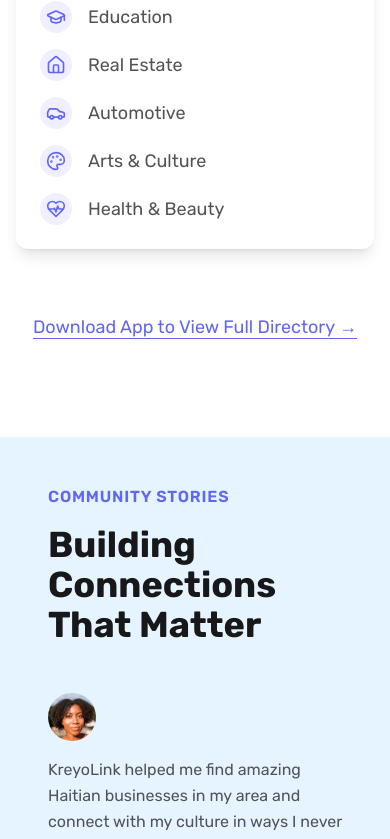
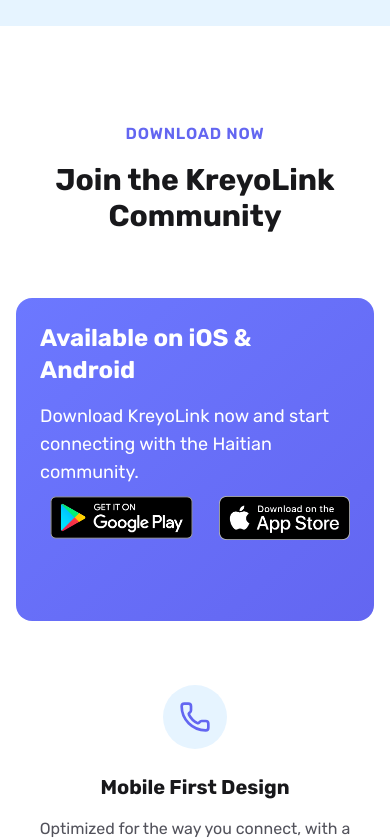
Before and after one commit to supertrens/Kreyolink-landing-page, a Next.js app: page / in a window 390 px wide. Shown: the part 5838-6677 px from the top of the page. Built offline with nearby package versions, Linux system fonts and the light colour scheme.

Commit message:
code: fix android download link

```diff
--- a/src/app/page.tsx
+++ b/src/app/page.tsx
@@ -9,7 +9,7 @@
     <main className="overflow-x-hidden">
       <Hero />
       <Features />
-      <Directory />
+      {/* <Directory /> */}
       <Testimonials />
       <DownloadCTA />
     </main>
--- a/src/components/DownloadCTA.tsx
+++ b/src/components/DownloadCTA.tsx
@@ -61,20 +61,21 @@
         </div>
 
         <div className="bg-gradient-to-br from-[#6C78FF] to-[#6366f1] rounded-2xl overflow-hidden mb-16">
-          <div className="p-8 md:p-16 text-white">
+          <div className="p-6 md:p-16 text-white">
             <div className="max-w-4xl mx-auto">
               {/* Android Section */}
               <div className="mb-12">
                 <h3 className="text-2xl md:text-3xl font-bold mb-4">
-                  Available on Android
+                  Available on iOS & Android
                 </h3>
-                <p className="text-lg mb-8">
-                  Download KreyoLink now on Android and start connecting with
-                  the Haitian community.
+                <p className="text-lg">
+                  Download KreyoLink now and start connecting with the Haitian
+                  community.
                 </p>
 
+                <div className="flex gap-4 items-center">
                   <a
-                  href="https://play.google.com/store/apps/details?id=com.kreyolink"
+                    href="https://play.google.com/store/apps/details?id=com.kreyolink.api"
                     target="_blank"
                     rel="noopener noreferrer"
                     className="inline-block transition-transform hover:-translate-y-1"
@@ -82,80 +83,27 @@
                     <Image
                       src="/img/logos/play-store.png"
                       alt="Get it on Google Play"
+                      width={250}
+                      height={40}
+                      // className="aspect-square object-contain"
+                    />
+                  </a>
+
+                  <a
+                    href="https://play.google.com/store/apps/details?id=com.kreyolink.api"
+                    target="_blank"
+                    rel="noopener noreferrer"
+                    className="inline-block transition-transform hover:-translate-y-1"
+                  >
+                    <Image
+                      src="/img/logos/app-store.png"
+                      alt="Get it on APP Store"
                       width={200}
-                    height={60}
-                    className="h-20 w-auto"
+                      height={40}
+                      // className="aspect-square object-contain"
                     />
                   </a>
                 </div>
-
-              {/* iOS Waitlist Section */}
-              <div className="pt-12 border-t border-white/10">
-                <h3 className="text-2xl md:text-3xl font-bold mb-4">
-                  iOS Coming Soon
-                </h3>
-                <p className="text-lg mb-8">
-                  Sign up to be notified when we launch on iOS and receive
-                  exclusive early access benefits!
-                </p>
-
-                <form action={() => {}} className="grid sm:grid-cols-2 gap-6">
-                  <div>
-                    <label
-                      htmlFor="full-name"
-                      className="block text-sm font-medium mb-2"
-                    >
-                      Full Name
-                    </label>
-                    <input
-                      type="text"
-                      id="full-name"
-                      name="full-name"
-                      placeholder="John Smith"
-                      required
-                      className="w-full px-4 py-3 rounded-lg bg-white/10 border border-white/20 text-white placeholder-white/60 focus:outline-none focus:ring-2 focus:ring-white/50"
-                    />
-                  </div>
-                  <div>
-                    <label
-                      htmlFor="email"
-                      className="block text-sm font-medium mb-2"
-                    >
-                      Email Address
-                    </label>
-                    <input
-                      type="email"
-                      id="email"
-                      name="email"
-                      placeholder="me@example.com"
-                      required
-                      className="w-full px-4 py-3 rounded-lg bg-white/10 border border-white/20 text-white placeholder-white/60 focus:outline-none focus:ring-2 focus:ring-white/50"
-                    />
-                  </div>
-                  <button
-                    type="submit"
-                    // disabled={formStatus === "submitting"}
-                    className="sm:col-span-2 bg-white text-[#6366f1] hover:bg-white/90 disabled:bg-white/70 font-semibold py-3 px-6 rounded-lg transition-colors"
-                  >
-                    Notify Me
-                    {/* {formStatus === "submitting"
-                      ? "Submitting..."
-                      : "Notify Me"} */}
-                  </button>
-
-                  {/* Form Status Messages */}
-                  {/* {formStatus === "success" && (
-                    <div className="sm:col-span-2 text-green-300 text-center">
-                      Thanks for joining the waitlist! We'll notify you when iOS
-                      launches.
-                    </div>
-                  )} */}
-                  {/* {formStatus === "error" && (
-                    <div className="sm:col-span-2 text-red-300 text-center">
-                      {errorMessage}
-                    </div>
-                  )} */}
-                </form>
               </div>
             </div>
           </div>
--- a/src/components/Header.tsx
+++ b/src/components/Header.tsx
@@ -58,10 +58,10 @@
           >
             Download Now
           </Link>
-          <div className="flex items-center gap-2">
+          {/* <div className="flex items-center gap-2">
             <span className="text-sm">🇺🇸</span>
             <span className="text-sm">🇫🇷</span>
-          </div>
+          </div> */}
         </nav>
 
         {/* Mobile Menu Button */}
```
Also changed, not shown: public/img/logos/app-store.png (added), public/img/logos/play-store.png. Lines whose indentation alone changed are shown as unchanged.
